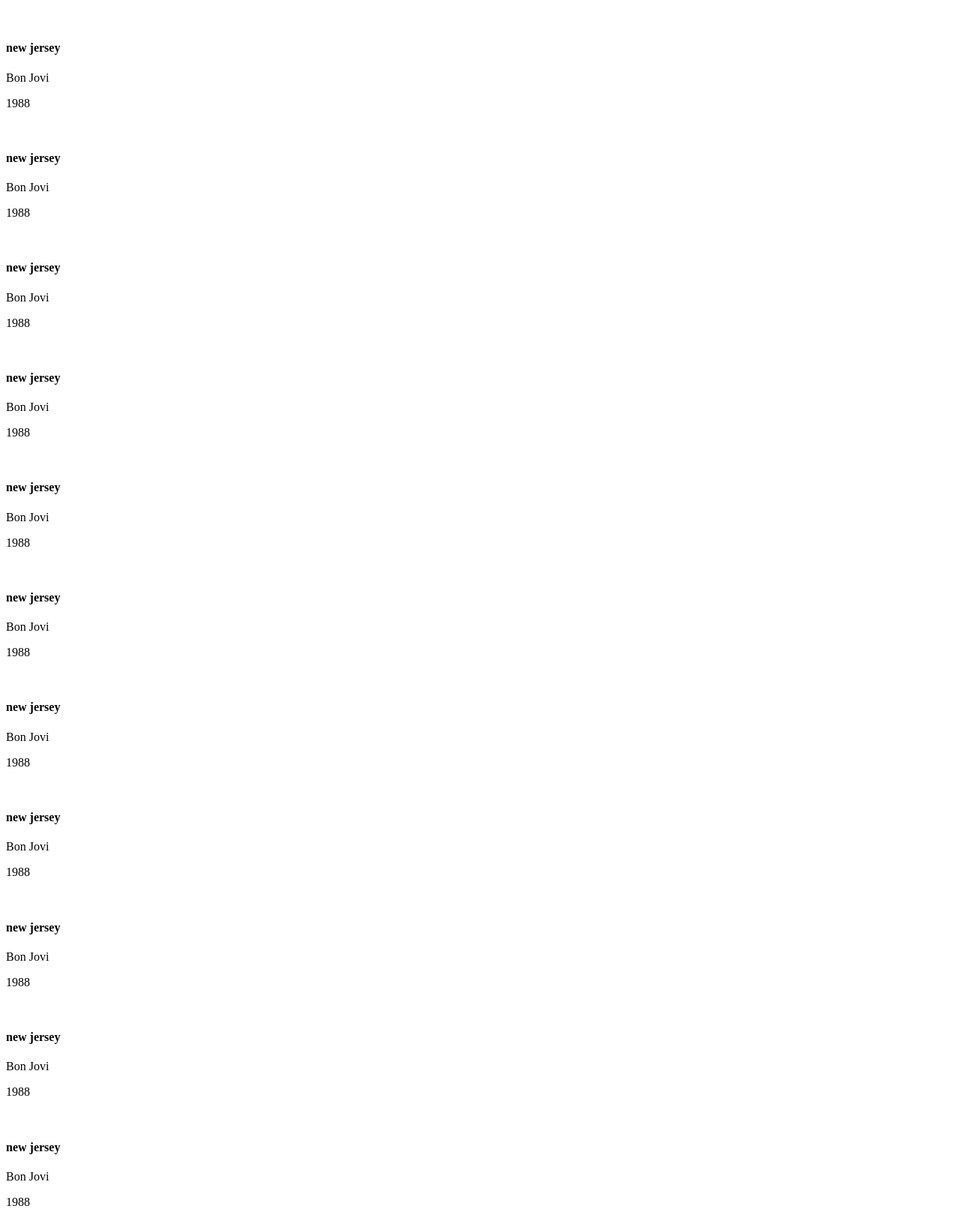
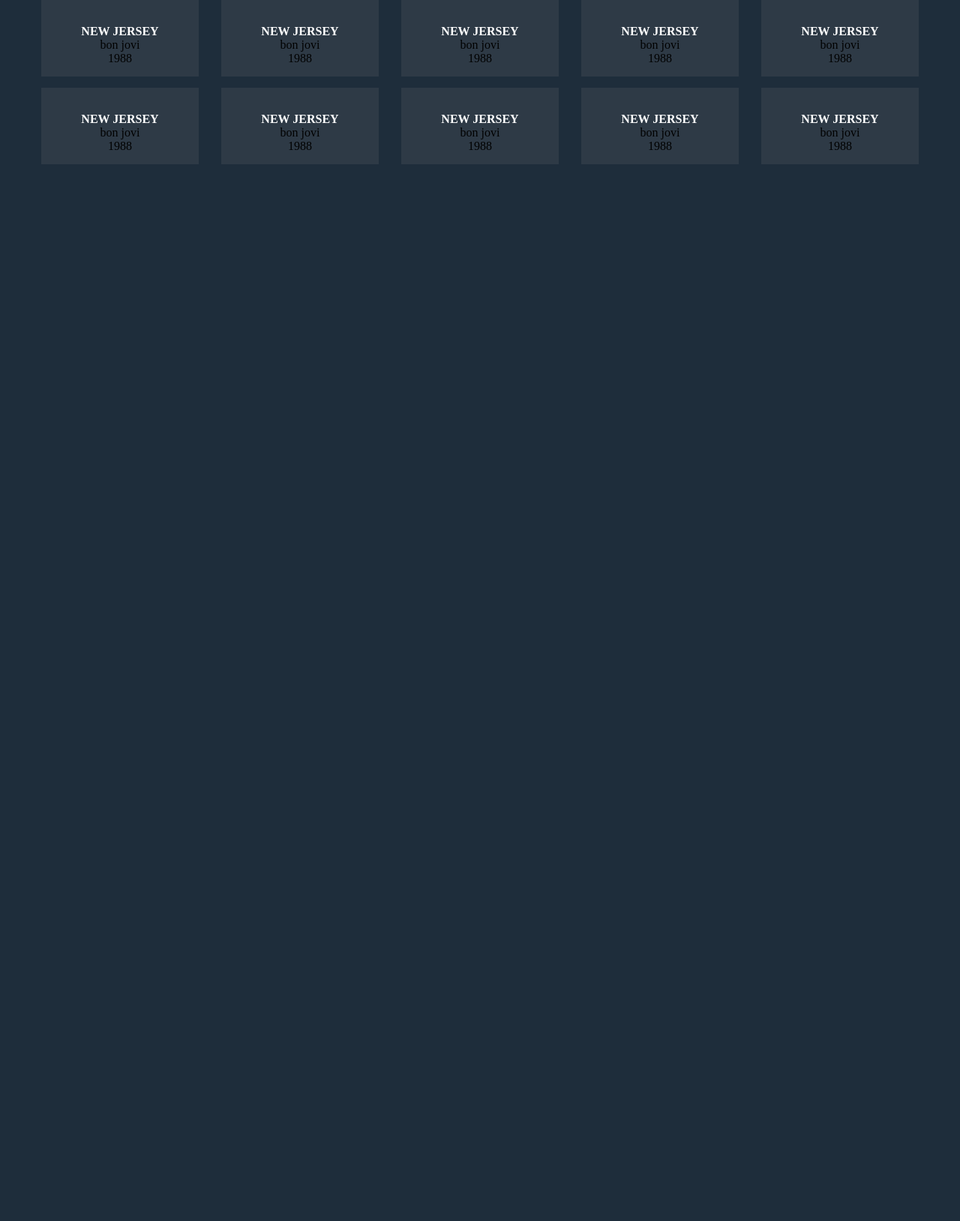
Before and after one commit to KCorigliano/php-ajax-dischi, a PHP site: page / in a window 1280 px wide. Shown: the whole page at 75% size. After the commit the page ends 219 px from the top, so only its background shows below. Run offline with PHP 8.4, Linux system fonts and the light colour scheme.

Commit message:
main style

```diff
--- /dev/null
+++ b/css/style.css
@@ -0,0 +1,34 @@
+*{
+    margin: 0;
+    padding: 0;
+    box-sizing: border-box;
+}
+
+body{
+    background-color: #1e2d3b;
+}
+
+.container{
+    width: 1200px;
+    display: flex;
+    flex-wrap: wrap;
+    margin: 0 auto;
+}
+
+h4{
+    color: white;
+    text-transform: uppercase;
+}
+
+.disc-container p:first-child{
+    margin: 15px 0;
+    padding: auto;
+}
+
+.disc-container{
+    width: calc(100% / 5 - 30px);
+    margin: 0 15px 15px 15px;
+    background-color: #2e3a46;
+    text-align: center;
+    padding: 15px;
+}
--- a/index.php
+++ b/index.php
@@ -4,67 +4,61 @@
     [
         'title' => 'new jersey',
         'img' => '',
-        'author' => 'Bon Jovi',
+        'author' => 'bon jovi',
         'year' => '1988',
     ],
     [
         'title' => 'new jersey',
         'img' => '',
-        'author' => 'Bon Jovi',
+        'author' => 'bon jovi',
         'year' => '1988',
     ],
     [
         'title' => 'new jersey',
         'img' => '',
-        'author' => 'Bon Jovi',
+        'author' => 'bon jovi',
         'year' => '1988',
     ],
     [
         'title' => 'new jersey',
         'img' => '',
-        'author' => 'Bon Jovi',
+        'author' => 'bon jovi',
         'year' => '1988',
     ],
     [
         'title' => 'new jersey',
         'img' => '',
-        'author' => 'Bon Jovi',
+        'author' => 'bon jovi',
         'year' => '1988',
     ],
     [
         'title' => 'new jersey',
         'img' => '',
-        'author' => 'Bon Jovi',
+        'author' => 'bon jovi',
         'year' => '1988',
     ],
     [
         'title' => 'new jersey',
         'img' => '',
-        'author' => 'Bon Jovi',
+        'author' => 'bon jovi',
         'year' => '1988',
     ],
     [
         'title' => 'new jersey',
         'img' => '',
-        'author' => 'Bon Jovi',
+        'author' => 'bon jovi',
         'year' => '1988',
     ],
     [
         'title' => 'new jersey',
         'img' => '',
-        'author' => 'Bon Jovi',
+        'author' => 'bon jovi',
         'year' => '1988',
     ],
     [
         'title' => 'new jersey',
         'img' => '',
-        'author' => 'Bon Jovi',
-        'year' => '1988',
-    ],
-    [
-        'title' => 'new jersey',
-        'img' => '',
-        'author' => 'Bon Jovi',
+        'author' => 'bon jovi',
         'year' => '1988',
     ],
 ];
@@ -78,13 +72,15 @@
     <meta http-equiv="X-UA-Compatible" content="IE=edge">
     <meta name="viewport" content="width=device-width, initial-scale=1.0">
     <title>Document</title>
+    <link rel="stylesheet" href="css/style.css">
 </head>
 <body>
-    <p></p>
+
+<div class="container">
     <?php
         foreach ($db as $disc) {
             echo
-        "<div>
+            "<div class=\"disc-container\">
                 <img src=\"\" alt=\"\">
                 <h4>" . $disc["title"] . "</h4>
                 <p>" . $disc["author"] . "</p>
@@ -92,6 +88,7 @@
             </div>";
         }
     ?>
+</div>
 
 
 </body>
```
Lines whose indentation alone changed are shown as unchanged.
